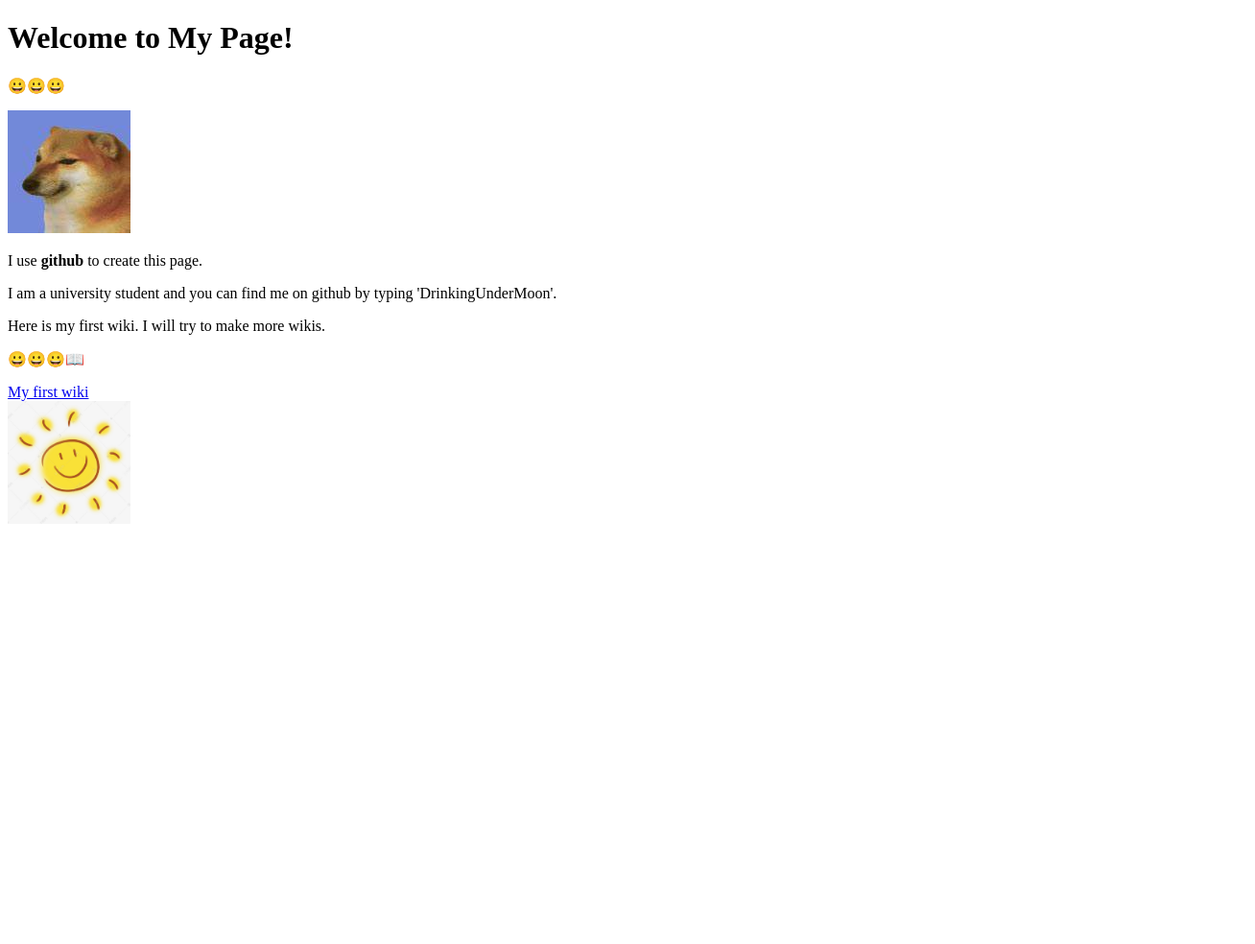
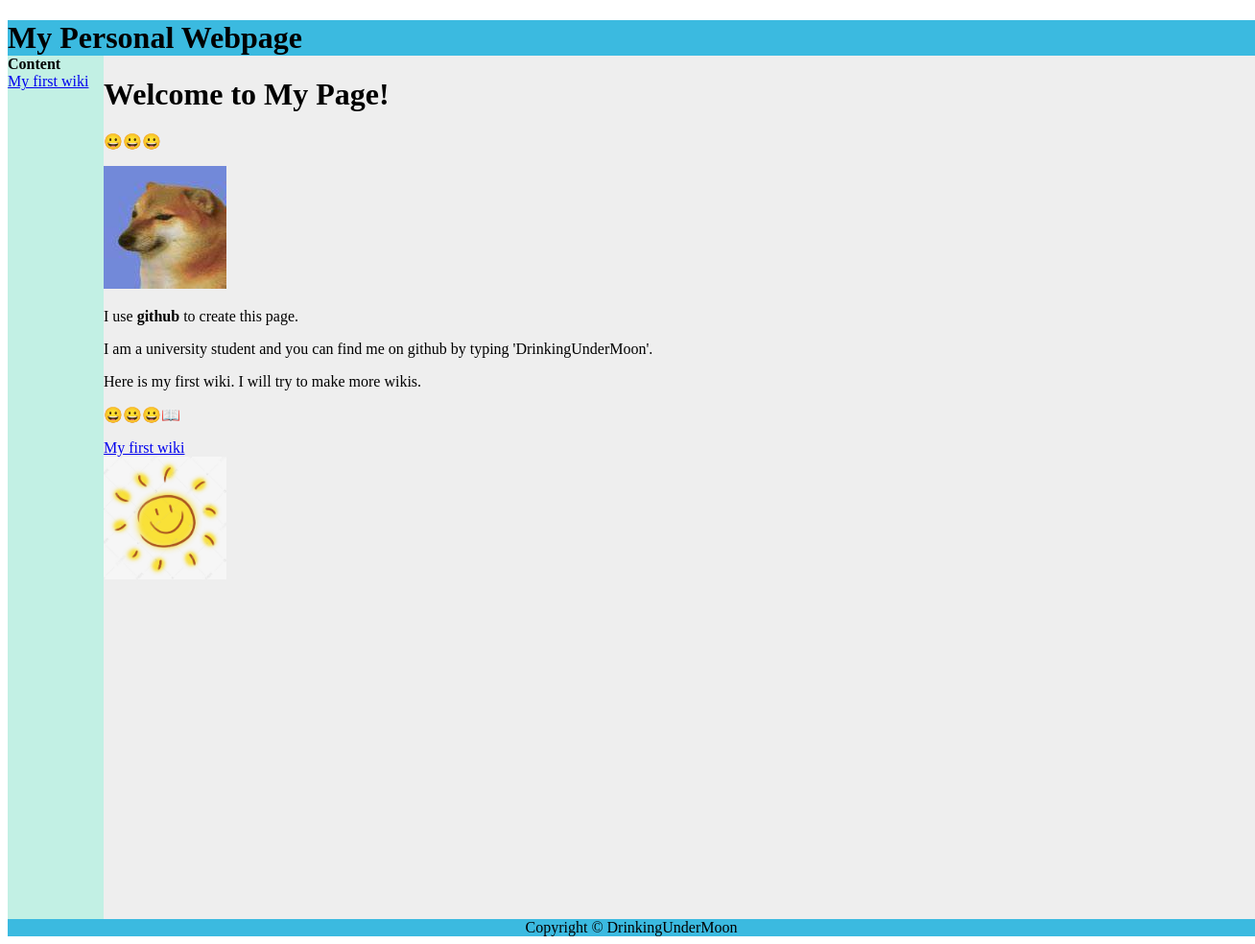
Before and after one commit to DrinkingUnderMoon/DrinkingUnderMoon.github.io, a plain HTML site: page index.html in a window 1280 px wide. Shown: the whole page at 96% size, 1308 px wide, since content can reach past the window. Before the commit the page ends 800 px from the top, so only its background shows below. Drawn offline with Linux system fonts and the light colour scheme.

Commit message:
Update index.html

```diff
--- a/index.html
+++ b/index.html
@@ -7,6 +7,18 @@
         <meta name="Author" content="DrinkingUnderMoon">
     </head>
     <body>
+        <div id="container" style="width:1300px">
+
+            <div id="header" style="background-color:#3bbae0;">
+                <h1 style="margin-bottom:0;">My Personal Webpage</h1>
+            </div>
+
+                <div id="menu" style="background-color:#c2f0e4fd;height:900px;width:100px;float:left;">
+                    <b>Content</b><br>
+                    <a href="MyWiki.html">My first wiki</a>
+                </div>
+
+                <div id="content" style="background-color:#EEEEEE;height:900px;width:1200px;float:left;">
                     <h1>Welcome to My Page!</h1>
                     <p>😀😀😀</p>
                     <img src="cheems.jpg" alt="Dog cheems" height="128" width="128">
@@ -17,5 +29,11 @@
                     <a href="MyWiki.html">My first wiki</a>
                     <br>
                     <img src="smile.jpg" alt="Smile emoji" height="128" width="128">
+                </div>
+
+                <div id="footer" style="background-color:#3bbae0;clear:both;text-align:center;">
+                    Copyright © DrinkingUnderMoon
+                </div>
+        </div>
     </body>
 </html>
```
Lines whose indentation alone changed are shown as unchanged.
